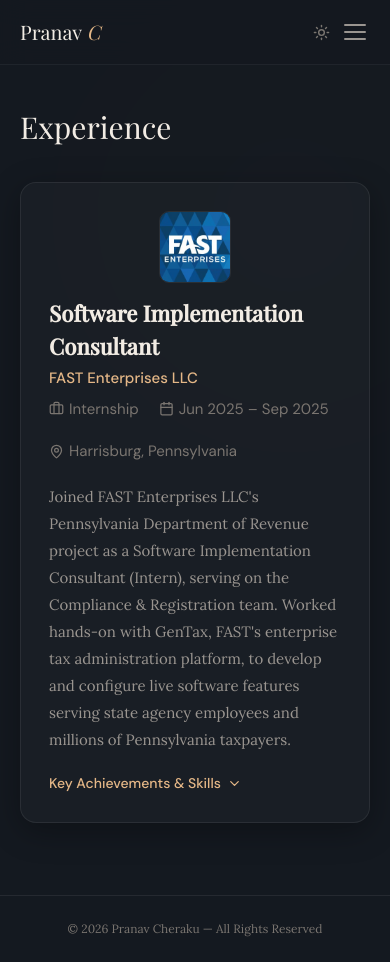
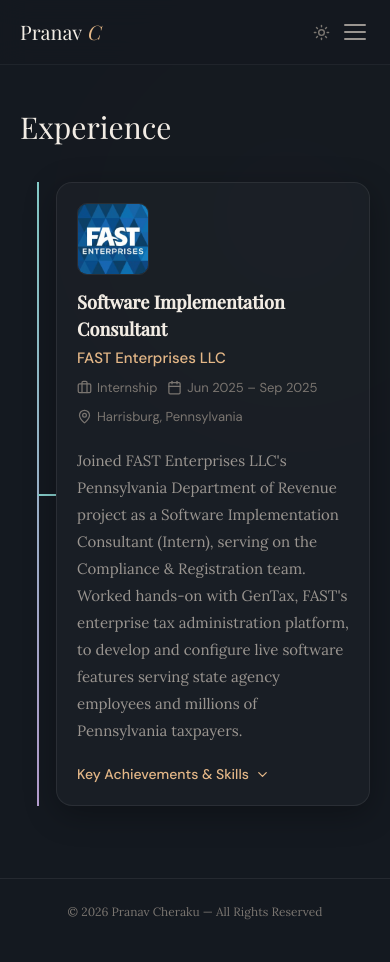
Before and after one commit to pranav-cheraku/portfolio, a Next.js app in the folder my-app/: page /experience in a window 390 px wide. Shown: the top 962 px of the page. Built offline with nearby package versions, Linux system fonts and the light colour scheme.

Commit message:
Modified page to work on mobile devices

```diff
--- a/my-app/app/experience/InternshipEntry.tsx
+++ b/my-app/app/experience/InternshipEntry.tsx
@@ -112,6 +112,7 @@
           {/* Meta */}
           <div>
             <div
+              className="exp-role"
               style={{
                 fontFamily: "var(--font-playfair), serif",
                 fontSize: 22,
@@ -134,6 +135,7 @@
               FAST Enterprises LLC
             </div>
             <div
+              className="exp-meta-row"
               style={{
                 display: "flex",
                 alignItems: "center",
--- a/my-app/app/globals.css
+++ b/my-app/app/globals.css
@@ -260,14 +260,26 @@
     grid-template-columns: 1fr !important;
   }
 
-  /* Experience: hide timeline on mobile */
-  .exp-timeline {
-    display: none !important;
-  }
-
   /* Experience card header stacks on mobile */
   .exp-header {
     flex-direction: column !important;
+    align-items: flex-start !important;
     gap: 14px !important;
   }
+
+  /* Experience card padding reduces on mobile */
+  .exp-card {
+    padding: 20px !important;
+  }
+
+  /* Role title scales down on mobile */
+  .exp-role {
+    font-size: 18px !important;
+  }
+
+  /* Meta row wraps tighter on mobile */
+  .exp-meta-row {
+    gap: 10px !important;
+    font-size: 13px !important;
+  }
 }
```
